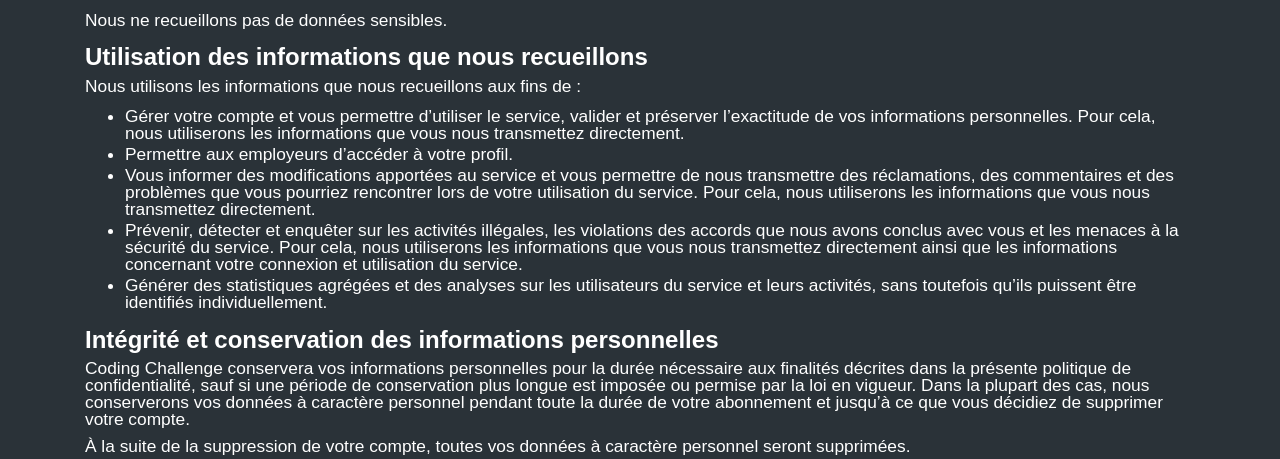
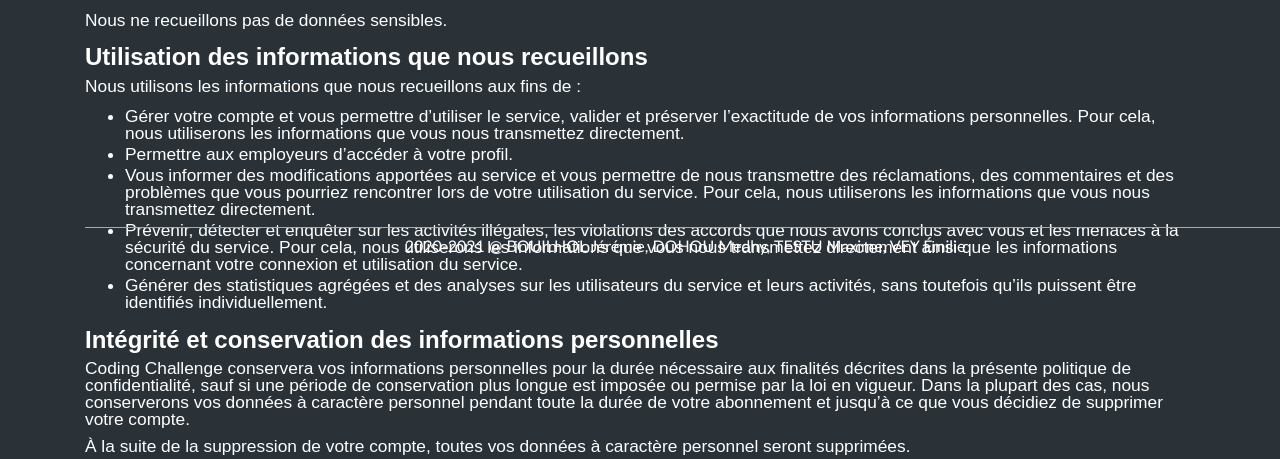
Before and after one commit to PowerPixel/Coding-Challenge, a Symfony app: template templates/CGU/index.html.twig in a window 1280 px wide. Shown: the part 526-985 px from the top of the page. Run offline with Twig, Linux system fonts and the light colour scheme; the template is opened without the code that fills it, so the values that code supplies are empty; some libraries are stand-ins or nearby versions.

Commit message:
Fin du footer

```diff
--- a/templates/base.html.twig
+++ b/templates/base.html.twig
@@ -36,5 +36,10 @@
 		<script src="{{asset('js/jquery-3.5.1.min.js')}}"></script>
 		<script src="{{asset('js/bootstrap.bundle.min.js')}}"></script>
 		{% block javascripts %}{% endblock %}
+		<footer style="position:fixed;bottom:0;width:1200px;border-top:thin solid #a9aaaa;padding-top:0.5%;text-align:center;">
+		{% block footer %}
+		<p>2020-2021 @ BOUILHOL Jérémie, DOHOU Medhy, TESTU Maxime, VEY 	&Eacute;milie</p>
+		{% endblock %}
+		</footer>
 	</body>
 </html>
```
Also changed, not shown: public/css/main.css (line endings or trailing spaces).
